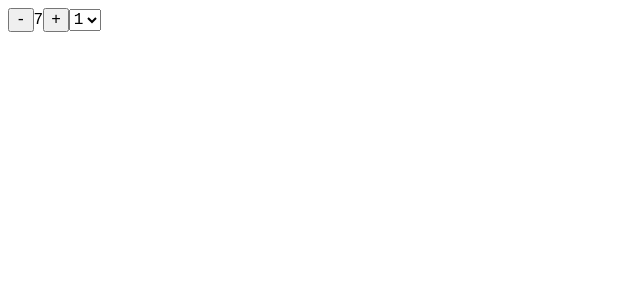
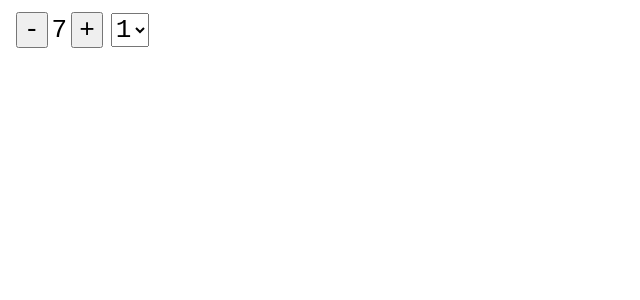
Before and after one commit to maneetgoyal/astraeus, a React (Create React App) app: page / in a window 1280 px wide. Shown: the top 300 px of the page, without its empty margins (0-640 px from the left). Built offline with nearby package versions, Linux system fonts and the light colour scheme.

Commit message:
Update CSS

```diff
--- a/src/index.css
+++ b/src/index.css
@@ -1,4 +1,5 @@
 * {
   font-family: monospace;
-  font-size: large;
+  font-size: xx-large;
+  margin: 4px;
 }
```
